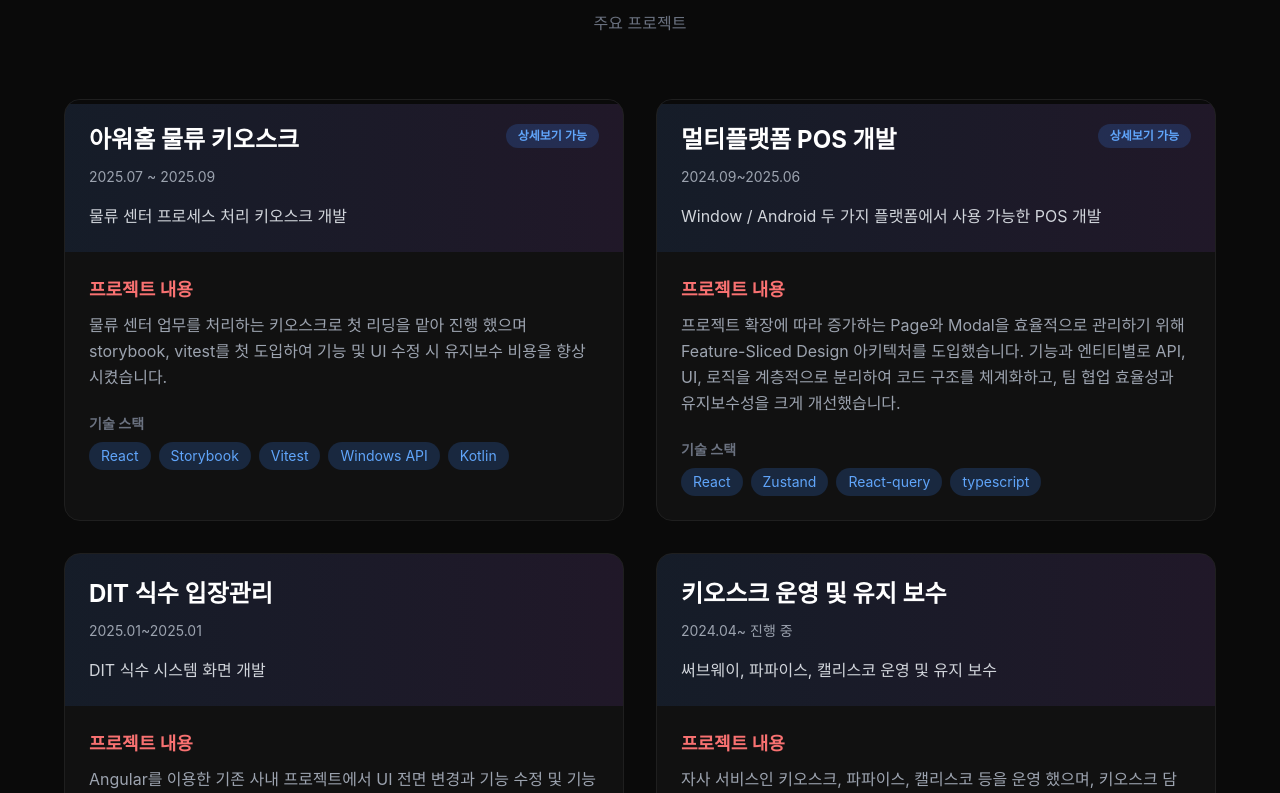
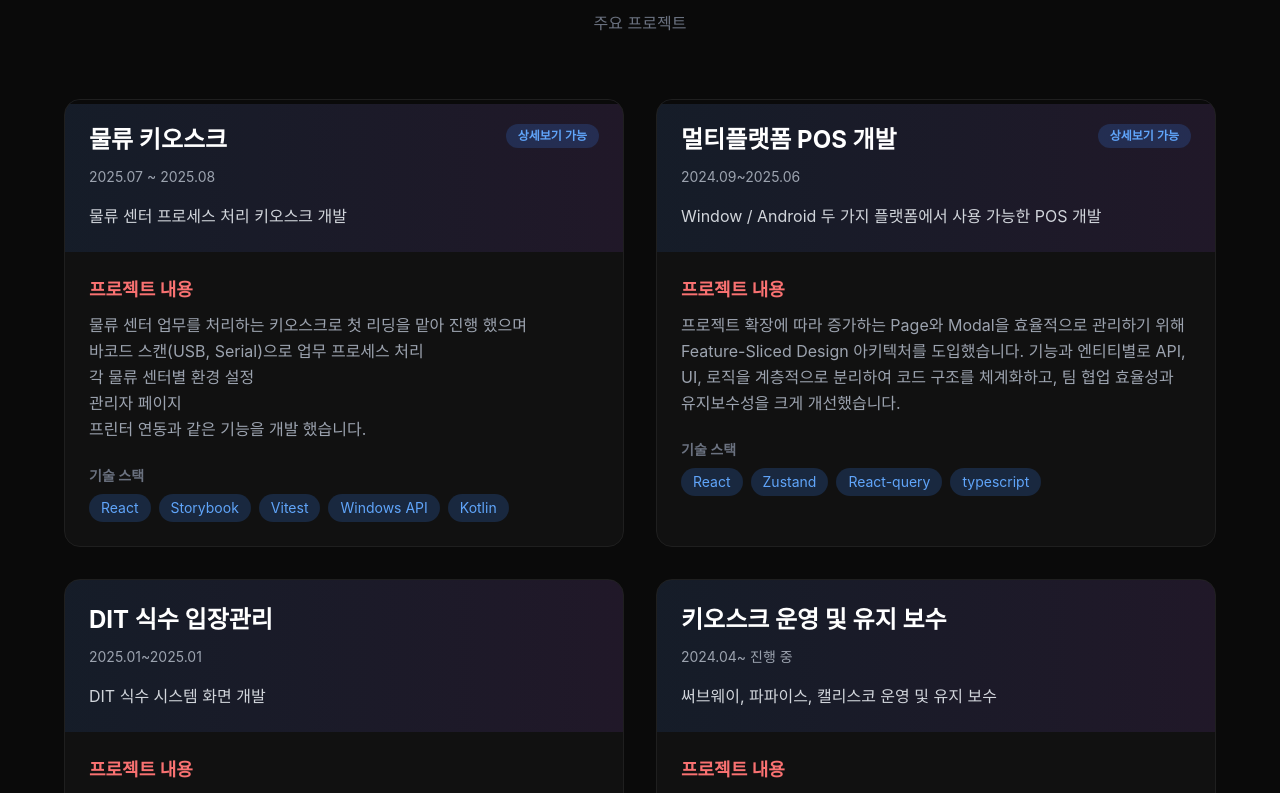
Before and after one commit to jcjee6276/jjc, a React (Vite) app: page / in a window 1280 px wide. Shown: the part 3127-3920 px from the top of the page. Built offline with nearby package versions, Linux system fonts and the light colour scheme.

Commit message:
fix : Projects 내용 수정

```diff
--- a/src/components/Projects.jsx
+++ b/src/components/Projects.jsx
@@ -5,14 +5,17 @@ import { TrendingDown, Clock, X } from 'lucide-react'
 
 const projects = [
     {
-        title: '아워홈 물류 키오스크',
-        period: '2025.07 ~ 2025.09',
+        title: '물류 키오스크',
+        period: '2025.07 ~ 2025.08',
         description: '물류 센터 프로세스 처리 키오스크 개발',
-        challenge: '물류 센터 업무를 처리하는 키오스크로 첫 리딩을 맡아 진행 했으며 ' +
-            'storybook, vitest를 첫 도입하여 기능 및 UI 수정 시 유지보수 비용을 향상시켰습니다.',
+        challenge: '물류 센터 업무를 처리하는 키오스크로 첫 리딩을 맡아 진행 했으며\n' +
+            '바코드 스캔(USB, Serial)으로 업무 프로세스 처리\n' +
+            '각 물류 센터별 환경 설정\n' +
+            '관리자 페이지\n' +
+            '프린터 연동과 같은 기능을 개발 했습니다.',
         solution: [
             '전체 파이프라인 재설계: Canvas → Image → PDF → Spool 방식 폐기',
-            '서버에서 HTML 템플릿 사전 로딩, React는 데이터만 전송',
+            'Kotlin 서버에서 HTML 템플릿 생성 후 사전 로딩, React는 데이터만 전송하는 로직 작성',
             'PDF를 PCL 형식으로 변환하여 프린터 처리 속도 향상',
             'Java print library 대신 winspool.drv 직접 호출',
             '윈도우 스풀러 우회하여 프린터 직접 전송',
@@ -307,7 +310,7 @@ function ProjectCard({ project, index, isInView, onOpenModal  }) {
                     {/* Challenge */}
                     <div className="mb-6">
                         <h4 className="text-lg font-semibold text-red-400 mb-2">프로젝트 내용</h4>
-                        <p className="text-gray-400 leading-relaxed">{project.challenge}</p>
+                        <p className="text-gray-400 leading-relaxed whitespace-pre-wrap">{project.challenge}</p>
                     </div>
 
                     {/* Tech Stack */}
@@ -326,16 +329,6 @@ function ProjectCard({ project, index, isInView, onOpenModal  }) {
                     </div>
                 </div>
             </motion.div>
-
-            {/* Modal */}
-            {/*<AnimatePresence>*/}
-            {/*    {showModal && (*/}
-            {/*        <ProjectModal*/}
-            {/*            project={project[index]}*/}
-            {/*            onClose={() => setShowModal(false)}*/}
-            {/*        />*/}
-            {/*    )}*/}
-            {/*</AnimatePresence>*/}
         </>
     )
 }
```
